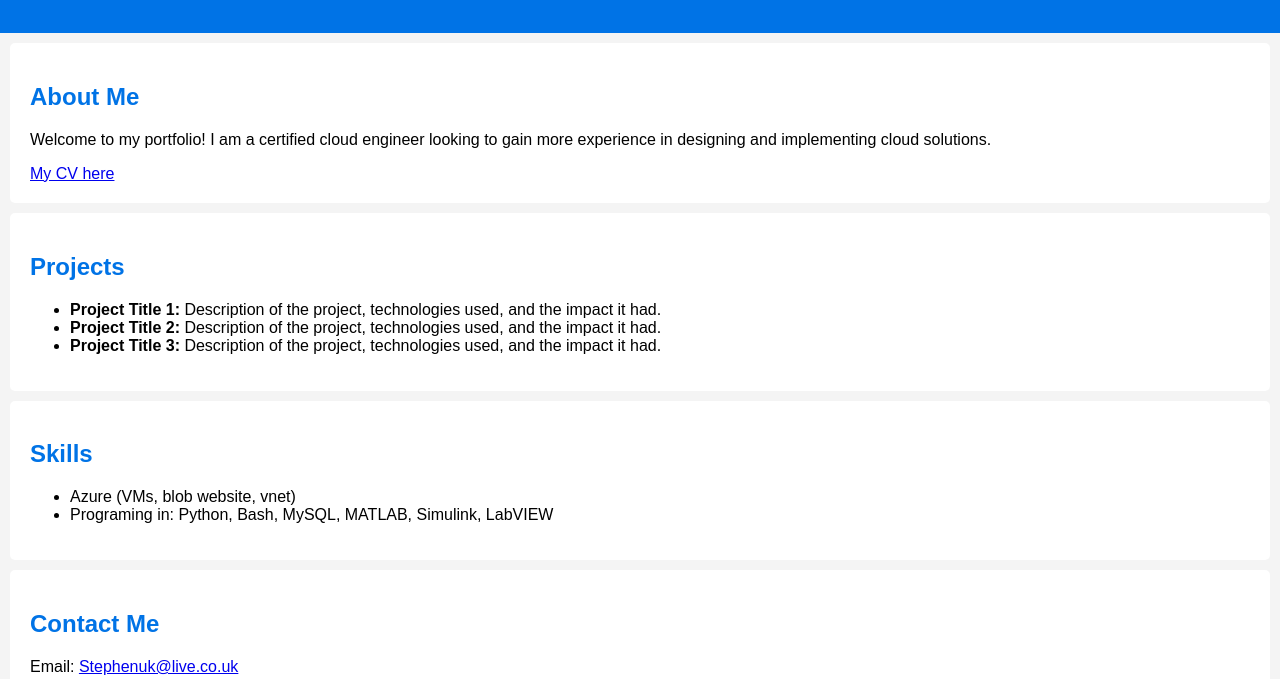
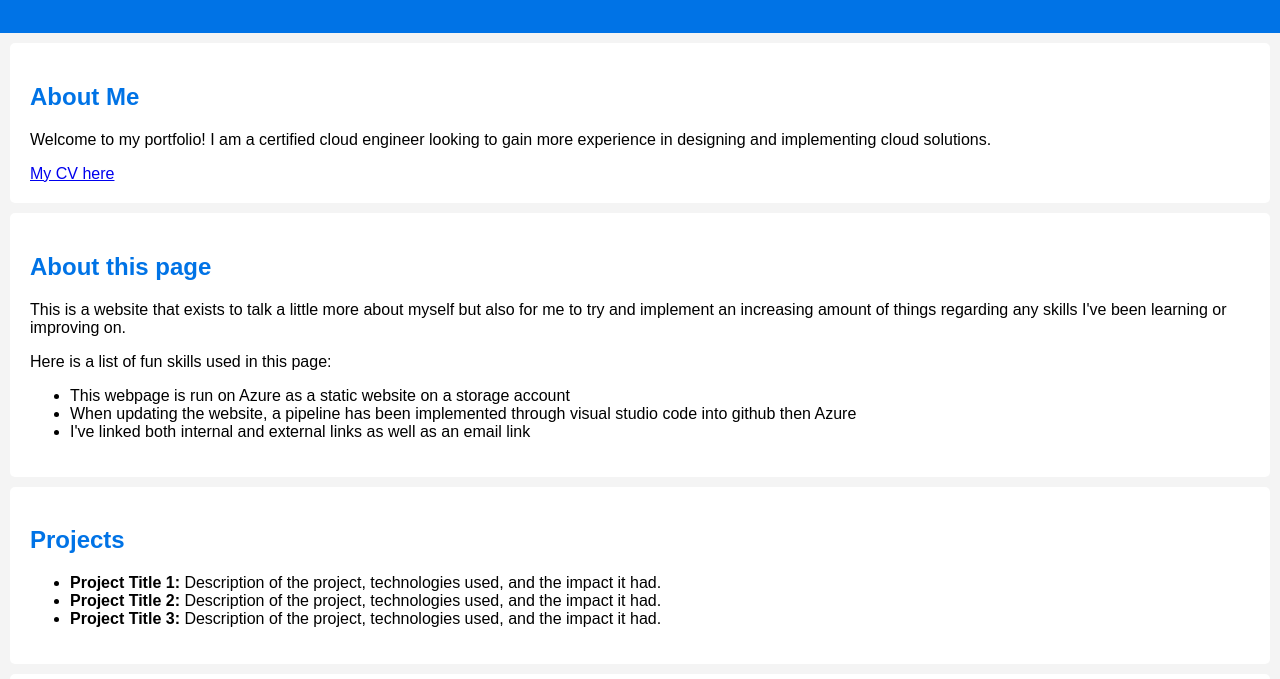
Before and after one commit to Dice-nova/website, a plain HTML site: page docs/index.html in a window 1280 px wide. Shown: the part 121-800 px from the top of the page. Drawn offline with Linux system fonts and the light colour scheme.

Commit message:
Added a section describing the website

```diff
--- a/docs/index.html
+++ b/docs/index.html
@@ -49,7 +49,18 @@
     <p>Welcome to my portfolio! I am a certified cloud engineer looking to gain more experience in designing and implementing cloud solutions.</p>
     <a href="CV.html">My CV here</a>
 </section>
-
+<section>
+    <h2>About this page</h2>
+    <p>This is a website that exists to talk a little more about myself but also for me to try and
+        implement an increasing amount of things regarding any skills I've been learning or improving on.
+    </p>
+    <p>Here is a list of fun skills used in this page:</p>
+    <ul>
+        <li>This webpage is run on Azure as a static website on a storage account</li>
+        <li>When updating the website, a pipeline has been implemented through visual studio code into github then Azure</li>
+        <li>I've linked both internal and external links as well as an email link</li>
+    </ul>
+</section>
 <section>
     <h2>Projects</h2>
     <ul>
```
